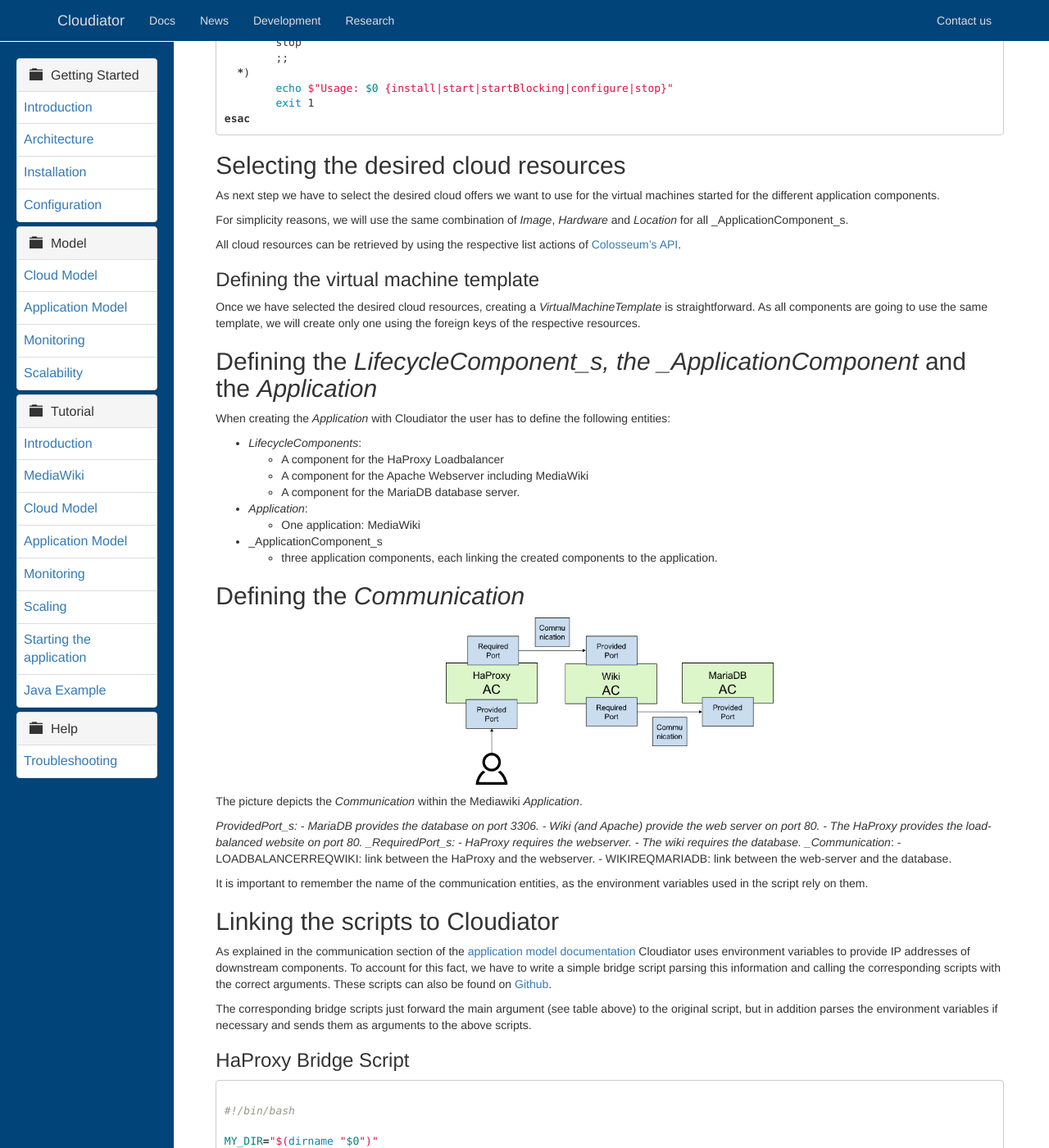
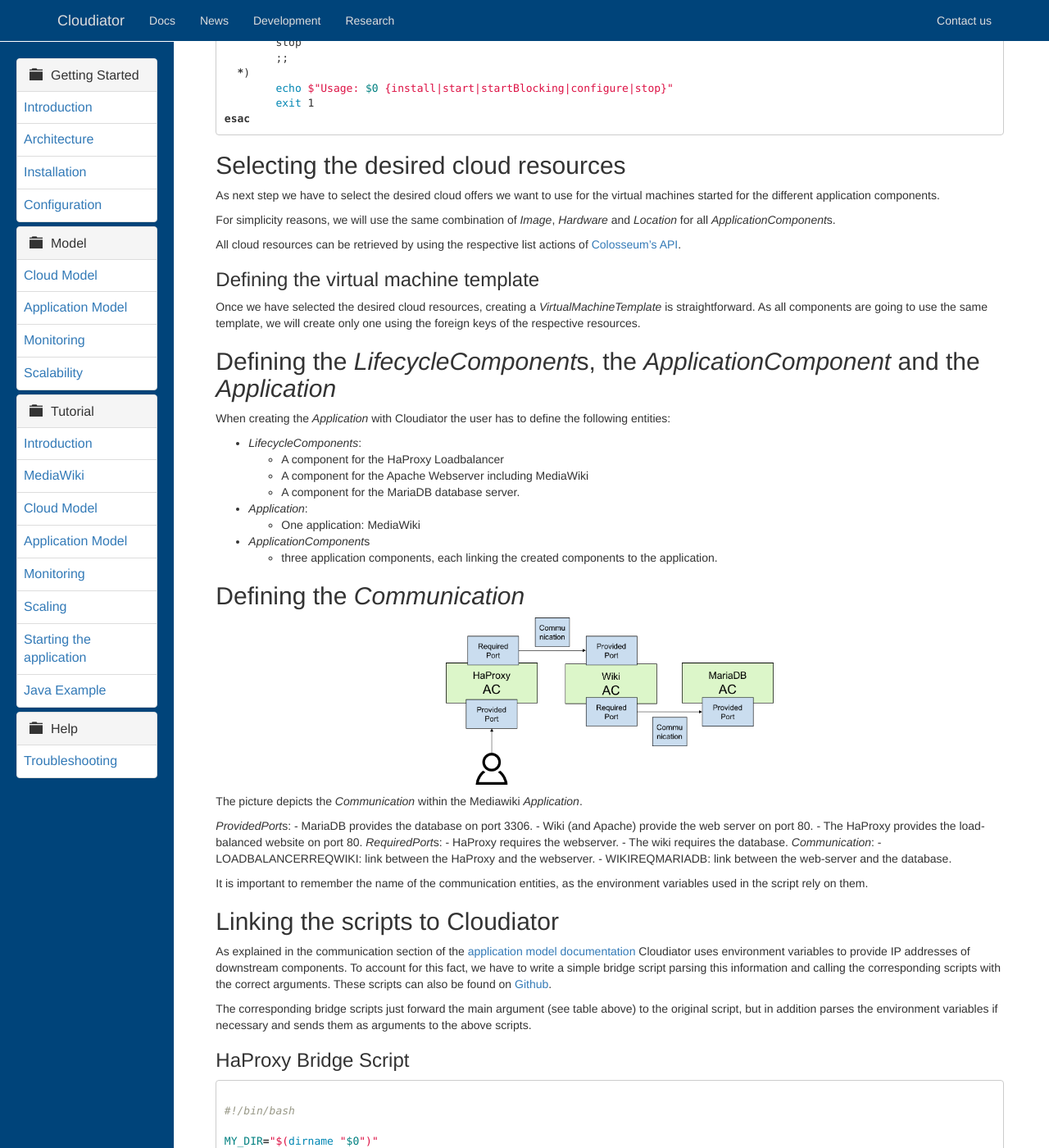
Before and after one commit to cloudiator/cloudiator.github.io, a Jekyll site: the page built from _docs/tutorial_application.md, in a window 1280 px wide and 1400 px high, scrolled down 6194 px. Shown: the whole window at 82% size. Built offline with Jekyll 4.4.1, drawn with Linux system fonts in a browser that asks for light colours; some of the changed text lies outside the part shown.

````diff
--- a/_docs/tutorial_application.md
+++ b/_docs/tutorial_application.md
@@ -349,7 +349,7 @@ As next step we have to select the desired cloud offers we want to use for the v
 started for the different application components.
 
 For simplicity reasons, we will use the same combination of _Image_, _Hardware_ and
-_Location_ for all _ApplicationComponent_s.
+_Location_ for all *ApplicationComponent*s.
 
 All cloud resources can be retrieved by using the respective list actions of [Colosseum's API]({{site.url}}/api/colosseum.html).
 
@@ -358,7 +358,7 @@ All cloud resources can be retrieved by using the respective list actions of [Co
 Once we have selected the desired cloud resources, creating a _VirtualMachineTemplate_ is straightforward. As
 all components are going to use the same template, we will create only one using the foreign keys of the respective resources.
 
-## Defining the _LifecycleComponent_s, the _ApplicationComponent_ and the _Application_
+## Defining the *LifecycleComponent*s, the _ApplicationComponent_ and the _Application_
 
 When creating the _Application_ with Cloudiator the user has to define the following entities:
 
@@ -368,7 +368,7 @@ When creating the _Application_ with Cloudiator the user has to define the follo
     - A component for the MariaDB database server.
 - _Application_:
     - One application: MediaWiki
-- _ApplicationComponent_s
+- *ApplicationComponent*s
     - three application components, each linking the created components to the application.
 
 ## Defining the _Communication_
@@ -514,7 +514,7 @@ Finally, we can start creating the entities using the API of Cloudiator.
 
 ![Creating the Application][application]
 
-### Creating the _LifecycleComponent_s
+### Creating the *LifecycleComponent*s
 
 #### REST
 
@@ -605,7 +605,7 @@ Finally, we can start creating the entities using the API of Cloudiator.
 
 ```
 
-### Creating the _ApplicationComponent_s
+### Creating the *ApplicationComponent*s
 
 #### UI
 
@@ -659,7 +659,7 @@ Finally, we can start creating the entities using the API of Cloudiator.
 
 ```
 
-### Creating the _RequiredPort_s, and _ProvidedPort_s
+### Creating the *RequiredPort*s, and *ProvidedPort*s
 
 #### UI
 
````
Also changed, not shown: other parts of _docs/tutorial_application.md (+3 -3 lines).
